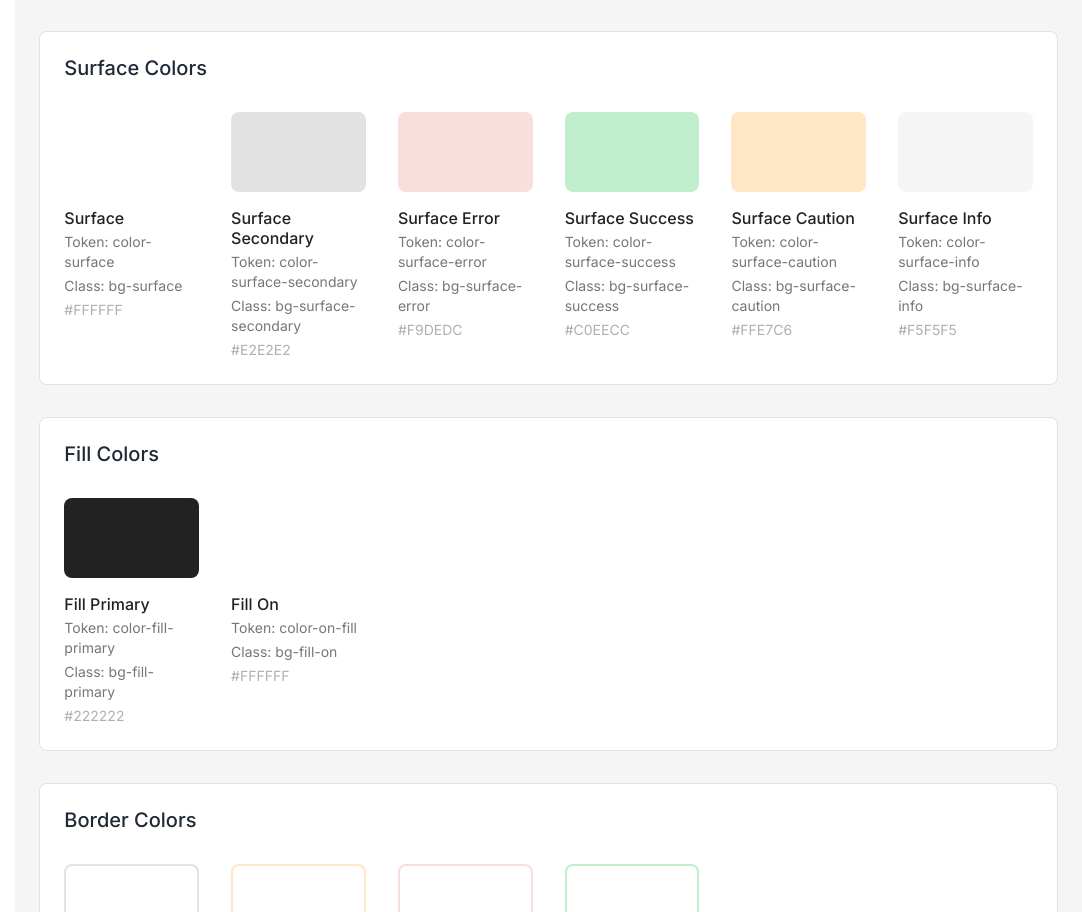
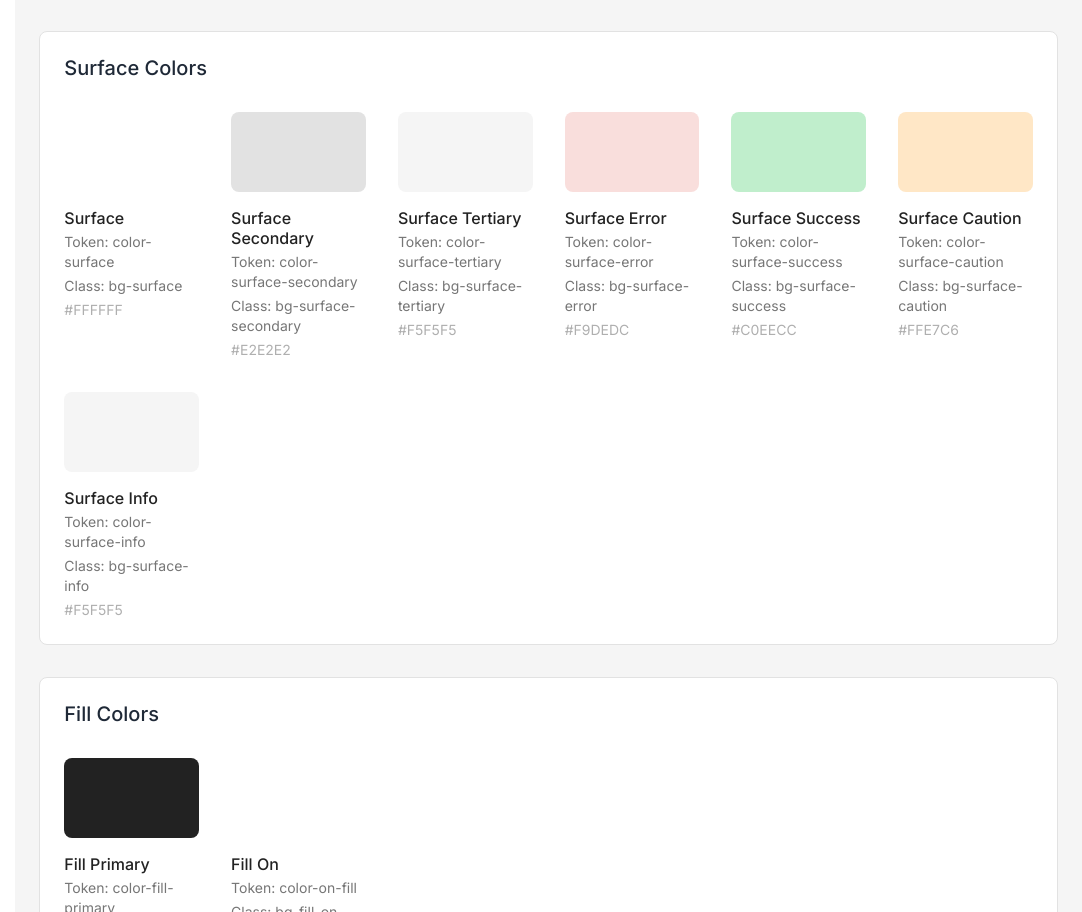
Before and after one commit to DanBilly13/SwAdmin, a React (Vite) app: page /#/colors in a window 1280 px wide. Shown: the part 1151-2063 px from the top of the page, without its empty margins (198-1280 px from the left). Built offline with nearby package versions, Linux system fonts and the light colour scheme; the HTML template or start-up script is replaced by a standard one.

Commit message:
feat: add surface-tertiary color
- Add surface-tertiary (#F5F5F5) to Tailwind config
- Add surface-tertiary to design system Colors page
- Update color documentation

```diff
--- a/src/components/atoms/TableCell/components/CellContent.tsx
+++ b/src/components/atoms/TableCell/components/CellContent.tsx
@@ -100,7 +100,11 @@ export interface CellContentProps extends CellTitleProps {
 /**
  * Renders the title and description text
  */
-const CellTitle: React.FC<CellTitleProps> = ({ title, description, description2 }) => {
+const CellTitle: React.FC<CellTitleProps> = ({
+  title,
+  description,
+  description2,
+}) => {
   if (!title && !description && !description2) return null;
 
   return (
@@ -195,7 +199,7 @@ export const CellContent: React.FC<CellContentProps> = ({
 }) => {
   if (NotificationsCard) {
     return (
-      <div className="flex flex-col gap-0 w-full border border-border rounded-sm">
+      <div className="flex flex-col gap-0 w-full  rounded-sm">
         {/* <div className="text-label-s text-content">Reports</div> */}
         <NotificationsCardBasic
           {...getNotificationsCardProps(NotificationsCard)}
@@ -220,7 +224,11 @@ export const CellContent: React.FC<CellContentProps> = ({
     <div className="flex flex-col gap-0">
       {avatar !== null && avatar && <Avatar {...avatar} />}
       {thumbnail && <Thumbnail {...thumbnail} />}
-      <CellTitle title={title} description={description} description2={description2} />
+      <CellTitle
+        title={title}
+        description={description}
+        description2={description2}
+      />
       {chip && <CellChip chip={chip} />}
       {badge && <Badge {...badge} />}
       {iconButton && <IconButton {...iconButton} />}
--- a/src/components/atoms/Thumbnail/Thumbnail.tsx
+++ b/src/components/atoms/Thumbnail/Thumbnail.tsx
@@ -83,11 +83,11 @@ export const Thumbnail = ({
   return (
     <div className={containerClasses}>
       {type === "comment" ? (
-        <div className="w-full h-full rounded bg-surface-secondary flex items-center justify-center">
+        <div className="w-full h-full rounded bg-content flex items-center justify-center">
           <Icon name="chat" size={iconSize[size]} color="text-white" fill={1} />
         </div>
       ) : type === "matchEvent" ? (
-        <div className="w-full h-full rounded bg-surface-secondary flex items-center justify-center">
+        <div className="w-full h-full rounded bg-content flex items-center justify-center">
           <Icon
             name="scoreboard"
             size={iconSize[size]}
--- a/src/components/molecules/NotificationsCard/NotificationsCardBasic.tsx
+++ b/src/components/molecules/NotificationsCard/NotificationsCardBasic.tsx
@@ -48,7 +48,7 @@ export const NotificationsCardBasic: React.FC<NotificationsCardBasicProps> = ({
     flex flex-row items-start sm:items-center
     px-1 sm: px-0.5
     py-1 sm: px-0.5
-    bg-surface
+    bg-surface-tertiary
     rounded-sm
 
     ${showBorder ? "border" : ""}
--- a/src/pages/design-system/Colors.tsx
+++ b/src/pages/design-system/Colors.tsx
@@ -186,6 +186,12 @@ const Colors = () => {
                 hexCode="#E2E2E2"
               />
               <ColorBlock
+                colorClass="bg-surface-tertiary"
+                label="Surface Tertiary"
+                tokenName="color-surface-tertiary"
+                hexCode="#F5F5F5"
+              />
+              <ColorBlock
                 colorClass="bg-surface-error"
                 label="Surface Error"
                 tokenName="color-surface-error"
--- a/tailwind.config.js
+++ b/tailwind.config.js
@@ -50,6 +50,7 @@ export default {
         surface: {
           DEFAULT: "#FFFFFF", // color-surface
           secondary: "#E2E2E2", // color-surface-secondary
+          tertiary: "#F5F5F5", // color-surface-tertiary
           error: "#F9DEDC", // color-surface-error
           success: "#C0EECC", // color-surface-success
           caution: "#FFE7C6", // color-surface-caution
```
